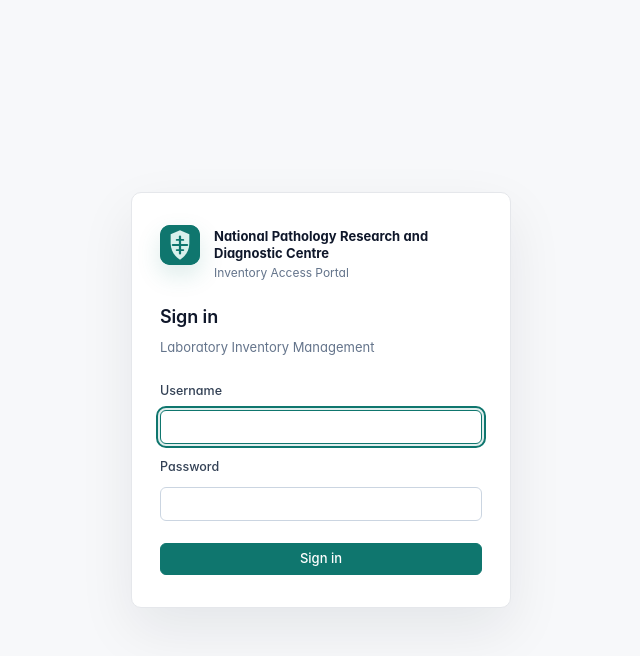
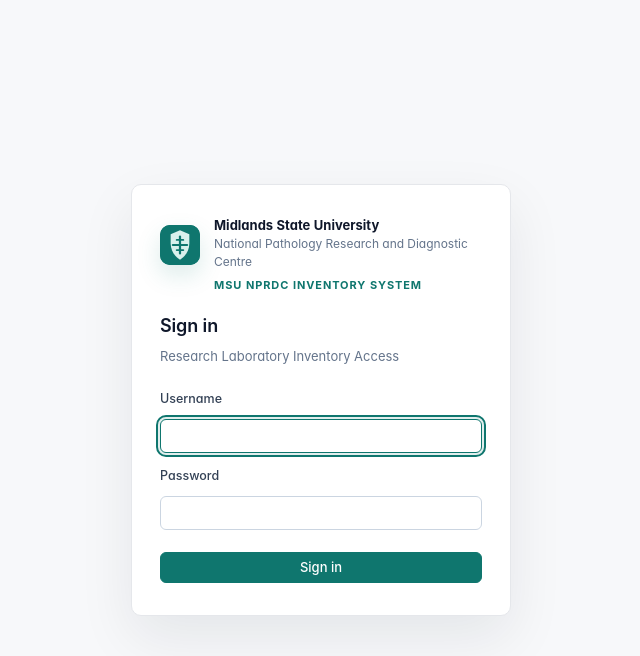
Before and after one commit to Thando2805/Lab-inventory, a Flask app: page /login in a window 1280 px wide. Shown: the top 656 px of the page, without its empty margins (319-959 px from the left). Run offline with Flask 3, Linux system fonts and the light colour scheme; some libraries are stand-ins or nearby versions.

Commit message:
Finalize MSU NPRDC branding and performance hardening

```diff
--- a/app.py
+++ b/app.py
@@ -5,6 +5,7 @@ from flask_login import LoginManager, login_required, current_user
 from flask_wtf.csrf import CSRFProtect
 from flask_limiter import Limiter
 from flask_limiter.util import get_remote_address
+from sqlalchemy.orm import selectinload
 
 from config import Config
 from models import (db, User, Item, Transaction, Area, AuditLog,
@@ -135,7 +136,7 @@ def register_routes(app):
     @app.route("/")
     @login_required
     def index():
-        items = Item.query.filter_by(is_archived=False).all()
+        items = Item.query.options(selectinload(Item.area)).filter_by(is_archived=False).all()
 
         total_lines = len(items)
         critical = sum(1 for i in items if i.stock_status == "CRITICAL")
@@ -182,7 +183,7 @@ def register_routes(app):
         area_id = request.args.get("area", type=int)
         q = request.args.get("q", "").strip()
 
-        query = Item.query.filter_by(category=category, is_archived=False)
+        query = Item.query.options(selectinload(Item.area)).filter_by(category=category, is_archived=False)
 
         if area_id:
             query = query.filter_by(area_id=area_id)
--- a/static/css/custom.css
+++ b/static/css/custom.css
@@ -123,21 +123,19 @@ button {
 }
 
 .brand-mark {
-  width: 26px;
-  height: 26px;
-  border-radius: 6px;
-  background: var(--accent);
-  display: grid;
-  place-items: center;
-  color: #fff;
-  font-weight: 700;
-  font-size: 13px;
+  width: 28px;
+  height: 28px;
+  border-radius: 8px;
+  display: block;
+  object-fit: cover;
+  box-shadow: 0 8px 18px rgba(15, 118, 110, 0.25);
 }
 
 .brand-text {
   color: #F8FAFC;
-  font-weight: 600;
+  font-weight: 700;
   letter-spacing: -0.01em;
+  font-size: 13px;
 }
 
 .nav-section {
@@ -326,6 +324,15 @@ button {
   font-size: 12px;
   color: var(--muted);
   margin-top: 2px;
+}
+
+.login-brand-tag {
+  font-size: 11px;
+  font-weight: 700;
+  letter-spacing: 0.08em;
+  text-transform: uppercase;
+  color: var(--accent);
+  margin-top: 6px;
 }
 
 .login-card h1 {
--- a/templates/base.html
+++ b/templates/base.html
@@ -4,7 +4,7 @@
 <head>
     <meta charset="utf-8">
     <meta name="viewport" content="width=device-width, initial-scale=1">
-    <title>{% block title %}Lab Inventory{% endblock %}</title>
+    <title>{% block title %}MSU NPRDC Inventory{% endblock %}</title>
     <link rel="stylesheet" href="{{ url_for('static', filename='css/custom.css') }}">
 </head>
 
@@ -15,9 +15,9 @@
 
         <aside class="sidebar">
             <div class="brand">
-                <img src="{{ url_for('static', filename='images/nprdc-logo.svg') }}" alt="NPRDC Logo"
+                <img src="{{ url_for('static', filename='images/nprdc-logo.svg') }}" alt="MSU NPRDC Logo"
                     class="brand-mark">
-                <div class="brand-text">NPRDC</div>
+                <div class="brand-text">MSU NPRDC</div>
             </div>
 
             <div class="nav-section">Overview</div>
--- a/templates/login.html
+++ b/templates/login.html
@@ -1,19 +1,21 @@
 {% extends "base.html" %}
-{% block title %}Sign in — NPRDC Inventory{% endblock %}
+{% block title %}Sign in — MSU NPRDC Inventory{% endblock %}
 
 {% block content_anon %}
 <div class="login-wrap">
     <div class="login-card">
         <div class="login-brand">
-            <img src="{{ url_for('static', filename='images/nprdc-logo.svg') }}" alt="NPRDC logo" class="login-logo">
+            <img src="{{ url_for('static', filename='images/nprdc-logo.svg') }}" alt="MSU NPRDC logo"
+                class="login-logo">
             <div>
-                <div class="login-brand-kicker">National Pathology Research and Diagnostic Centre</div>
-                <div class="login-brand-sub">Inventory Access Portal</div>
+                <div class="login-brand-kicker">Midlands State University</div>
+                <div class="login-brand-sub">National Pathology Research and Diagnostic Centre</div>
+                <div class="login-brand-tag">MSU NPRDC Inventory System</div>
             </div>
         </div>
 
         <h1>Sign in</h1>
-        <p class="sub">Laboratory Inventory Management</p>
+        <p class="sub">Research Laboratory Inventory Access</p>
 
         <form method="post" class="login-form">
             {{ form.hidden_tag() }}
```
Also changed, not shown: tests/test_security_and_branding.py (+4 -1 lines).
